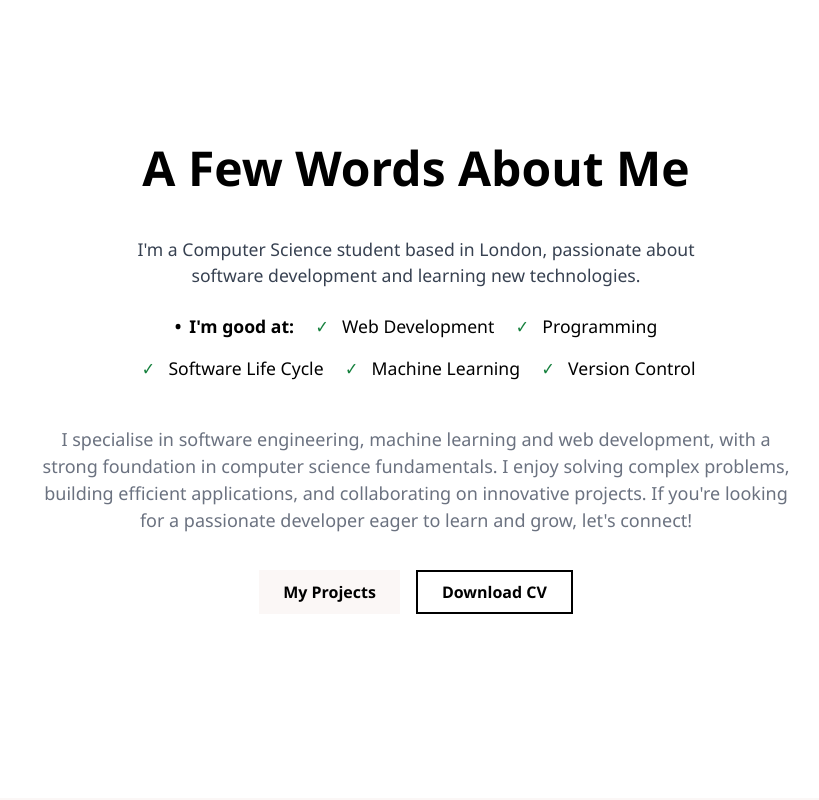
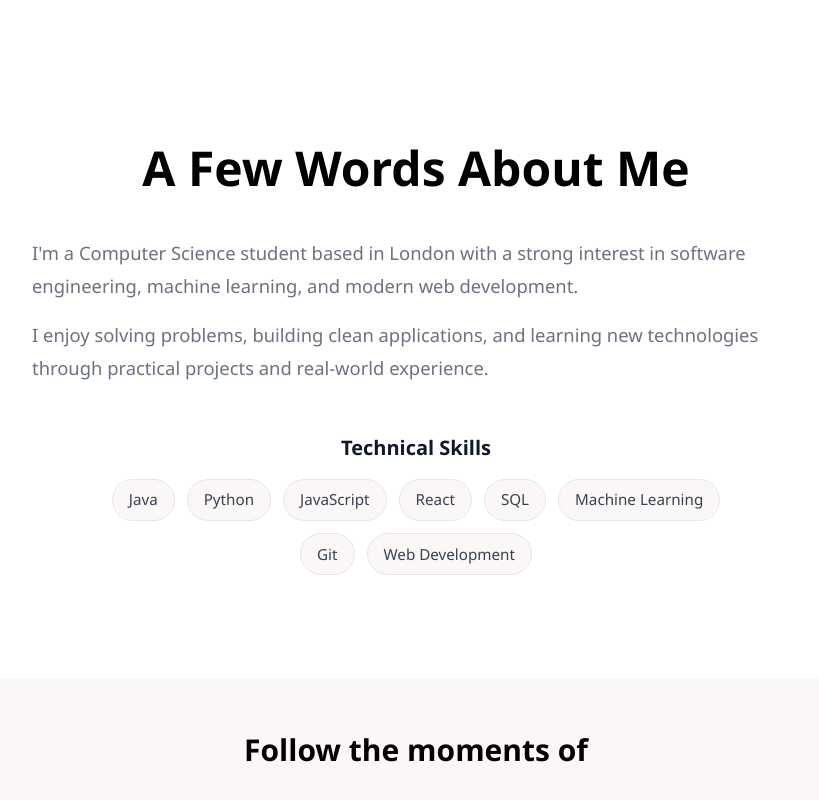
Before and after one commit to MohammadMahdi10/Mohammad-Portfolio-Website, a React (Vite) app: page / in a window 1280 px wide. Shown: the part 880-1680 px from the top of the page, without its empty margins (224-1043 px from the left). Built offline with nearby package versions, Linux system fonts and the light colour scheme.

Commit message:
updated contacts section for cv

```diff
--- a/src/components/About/About.css
+++ b/src/components/About/About.css
@@ -6,7 +6,7 @@
 
 .about-container {
   max-width: 48rem;
-  margin: 0 auto;
+  margin: 0 auto 6.5rem;
   display: flex;
   flex-direction: column;
   align-items: center;
@@ -19,121 +19,77 @@
   margin-bottom: 2rem;
 }
 
-.about-intro {
-  font-size: 1rem;
-  color: #374151;
-  margin-bottom: 1.5rem;
-  max-width: 36rem;
+.about-description {
+  text-align: left;
+  font-size: 1.125rem;
+  line-height: 1.8;
+  max-width: 56rem;
+  color: #6b7280;
+  margin-bottom: 1rem;
+}
+
+.about-skills {
+  margin-top: 2rem;
+  width: 100%;
+}
+
+.about-skills h2 {
+  font-size: 1.25rem;
+  font-weight: 700;
+  color: #111827;
+  margin-bottom: 1rem;
+  text-align: center;
 }
 
 .skills-list {
   display: flex;
   flex-wrap: wrap;
   justify-content: center;
-  gap: 1rem;
-  margin-bottom: 1.5rem;
-  font-size: 1.125rem;
+  gap: 0.75rem;
   max-width: 42rem;
+  margin: 0 auto;
 }
 
-.skills-heading,
 .skill-item {
-  display: flex;
-  align-items: center;
-  gap: 0.5rem;
+  padding: 0.55rem 1rem;
+  border-radius: 999px;
+  background: #fbf7f6;
+  border: 1px solid #e5e7eb;
+  color: #374151;
+  font-size: 0.95rem;
+  font-weight: 500;
+  transition: all 0.3s ease;
 }
 
-.skills-heading {
-  font-weight: 600;
-}
-
-.checkmark {
-  display: flex;
-  align-items: center;
-  justify-content: center;
-  width: 1.5rem;
-  height: 1.5rem;
-  color: #15803d;
-  font-weight: 800;
-}
-
-.about-description {
-  font-size: 1.125rem;
-  margin-top: 1.25rem;
-  margin-bottom: 1.5rem;
-  max-width: 56rem;
-  color: #6b7280;
-}
-
-.about-buttons {
-  display: flex;
-  justify-content: center;
-  gap: 1rem;
-  margin-top: 0.75rem;
-  margin-bottom: 6.5rem;
-}
-
-.about-buttons button {
-  font-weight: 600;
-  padding: 0.5rem 1.5rem;
-  cursor: pointer;
-  transition: 0.3s;
-}
-
-.projects-btn {
-  background: #fbf7f6;
-  color: black;
-  border: none;
-}
-
-.projects-btn:hover {
-  background: #f2eae8;
-}
-
-.cv-btn {
-  background: transparent;
-  border: 0.13rem solid black;
-}
-
-.cv-btn:hover {
-  background: black;
-  color: white;
-}
-
-@media (min-width: 768px) {
-  .about-intro,
-  .skills-list {
-    font-size: 1.1rem;
-  }
+.skill-item:hover {
+  transform: translateY(-2px);
+  border-color: #ec4899;
 }
 
 .dark .about-container h1 {
   color: #60a5fa;
 }
 
-.dark .about-intro {
-  color: #e5e7eb;
-}
-
 .dark .about-description {
   color: #f3f4f6;
 }
 
-.dark .projects-btn {
-  background: #385796;
+.dark .about-skills h2 {
   color: white;
 }
 
-.dark .projects-btn:hover {
-  background: #4b78d2;
-}
-
-.dark .cv-btn {
-  border-color: white;
+.dark .skill-item {
+  background: #1f2937;
+  border-color: #374151;
   color: white;
 }
 
-.dark .cv-btn:hover {
-  background: white;
-  color: #111827;
+.dark .skill-item:hover {
+  border-color: #60a5fa;
 }
+
+@media (min-width: 768px) {
+  .about-description {
+    font-size: 1.15rem;
+  }
+}
--- a/src/components/About/About.jsx
+++ b/src/components/About/About.jsx
@@ -1,61 +1,46 @@
-import "./About.css"
+import "./About.css";
 
 const About = () => {
   const skills = [
+    "Java",
+    "Python",
+    "JavaScript",
+    "React",
+    "SQL",
+    "Machine Learning",
+    "Git",
     "Web Development",
-    "Programming",
-    "Software Life Cycle",
-    "Machine Learning",
-    "Version Control"
-  ]
+  ];
 
   return (
     <div id="About" className="about-section">
       <div className="about-container">
         <h1>A Few Words About Me</h1>
 
-        <p className="about-intro">
-          I'm a Computer Science student based in London, passionate about software development and learning new technologies.
+        <p className="about-description">
+          I'm a Computer Science student based in London with a strong interest
+          in software engineering, machine learning, and modern web development.
         </p>
 
-        <div className="skills-list">
-          <span className="skills-heading">
-            <span>•</span>
-            <span>I'm good at:</span>
-          </span>
-
-          {skills.map(skill => (
-            <span key={skill} className="skill-item">
-              <span className="checkmark">✓</span>
-              <span>{skill}</span>
-            </span>
-          ))}
-        </div>
-
         <p className="about-description">
-          I specialise in software engineering, machine learning and web development, with a strong foundation in computer science fundamentals.
-          I enjoy solving complex problems, building efficient applications, and collaborating on innovative projects.
-          If you're looking for a passionate developer eager to learn and grow, let's connect!
+          I enjoy solving problems, building clean applications, and learning
+          new technologies through practical projects and real-world experience.
         </p>
 
-        <div className="about-buttons">
-          <button
-            onClick={() => document.getElementById("Projects").scrollIntoView({ behavior: "smooth" })}
-            className="projects-btn"
-          >
-            My Projects
-          </button>
+        <div className="about-skills">
+          <h2>Technical Skills</h2>
 
-          <button
-            onClick={() => window.open("/Mo CV.pdf", "_blank")}
-            className="cv-btn"
-          >
-            Download CV
-          </button>
+          <div className="skills-list">
+            {skills.map((skill) => (
+              <span key={skill} className="skill-item">
+                {skill}
+              </span>
+            ))}
+          </div>
         </div>
       </div>
     </div>
-  )
-}
+  );
+};
 
-export default About
+export default About;
--- a/src/components/Contact/Contact.jsx
+++ b/src/components/Contact/Contact.jsx
@@ -1,5 +1,5 @@
 import "./Contact.css";
-import { FaEnvelope, FaLinkedin } from "react-icons/fa";
+import { FaEnvelope, FaLinkedin, FaFileAlt } from "react-icons/fa";
 
 const Contact = () => {
   return (
@@ -9,9 +9,9 @@ const Contact = () => {
       <h1>Let's Work Together</h1>
 
       <p className="contact-description">
-        I'm open for new opportunities – especially ambitious or large projects.
-        However, my inbox is always open. Whether you have a question or just
-        want to say hi, I'll try my best to get back to you!
+        I'm open to new opportunities and exciting projects. Whether you have a
+        question, an idea you'd like to discuss, or simply want to connect, feel
+        free to reach out.
       </p>
 
       <div className="contact-links">
@@ -34,6 +34,17 @@ const Contact = () => {
           <FaLinkedin />
           <span>LinkedIn</span>
         </a>
+
+        <a
+          href="/Mo CV.pdf"
+          target="_blank"
+          rel="noopener noreferrer"
+          className="contact-card"
+          aria-label="Download CV"
+        >
+          <FaFileAlt />
+          <span>CV</span>
+        </a>
       </div>
     </section>
   );
```
